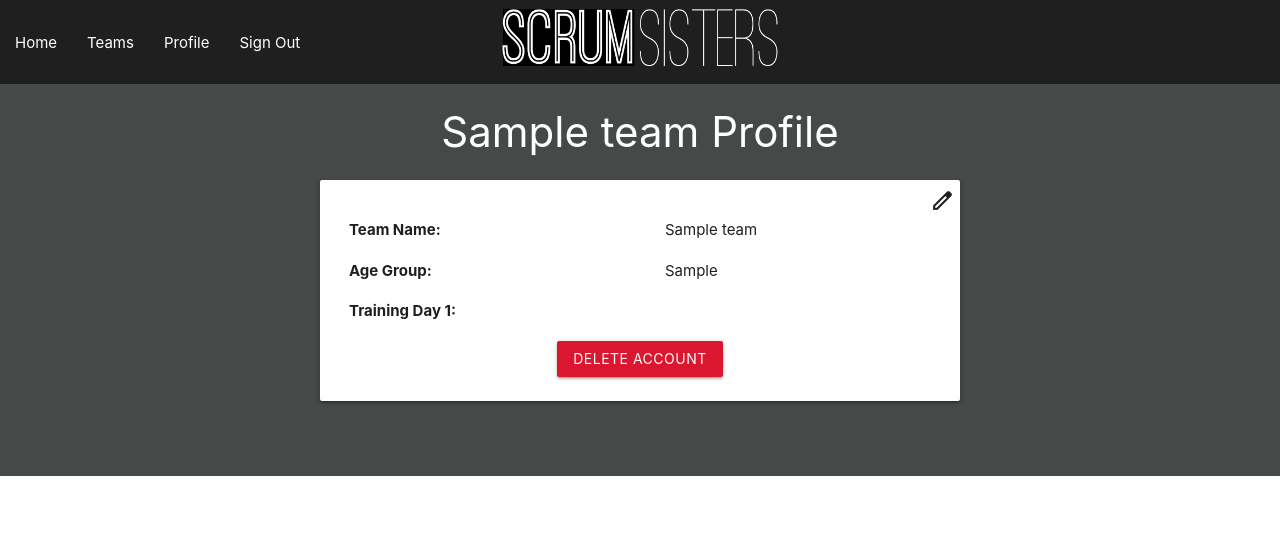
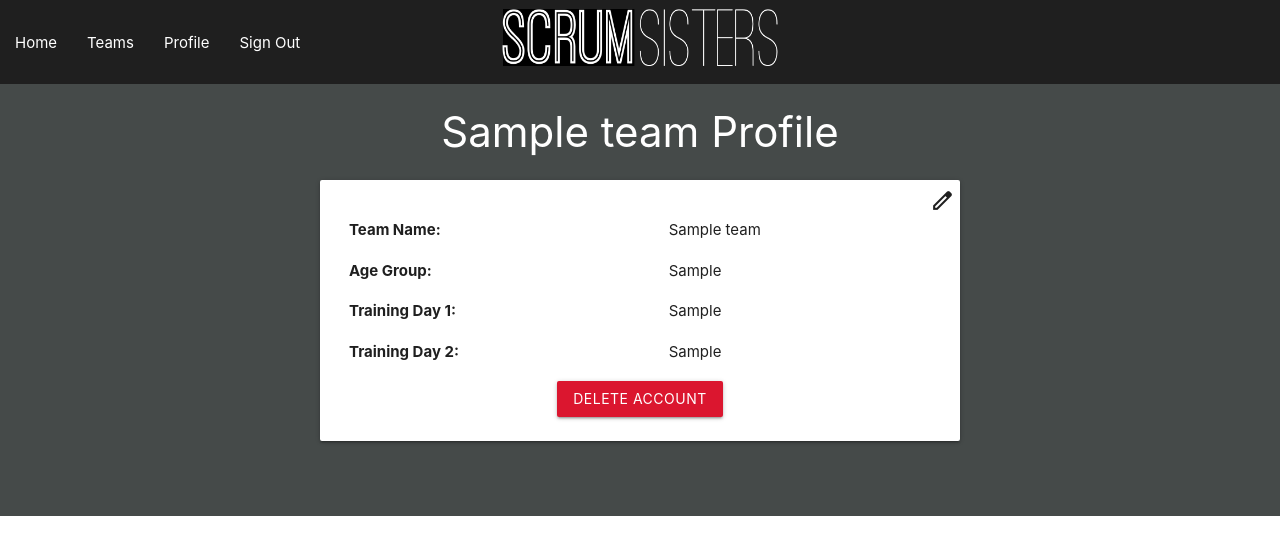
Before and after one commit to abz2489/scrum-sisters, a Flask app: page /team_profile/1 in a window 1280 px wide. Shown: the top 555 px of the page. Run offline with Flask 2, Linux system fonts and the light colour scheme; a user stored in the database is signed in; tables that the repository leaves empty hold one stand-in row (values such as "Sample post").

Commit message:
Add training day1 and day2 to team profile

```diff
--- a/scrumsisters/templates/team_profile.html
+++ b/scrumsisters/templates/team_profile.html
@@ -22,7 +22,11 @@
                 </tr>
                 <tr>
                     <td>Training Day 1:</td>
-                    <td>{{ team.days }}</td>
+                    <td>{{ team.day1 }}</td>
+                </tr>
+                <tr>
+                    <td>Training Day 2:</td>
+                    <td>{{ team.day2 }}</td>
                 </tr>
             </table>
             <div class="btn-container">
```
